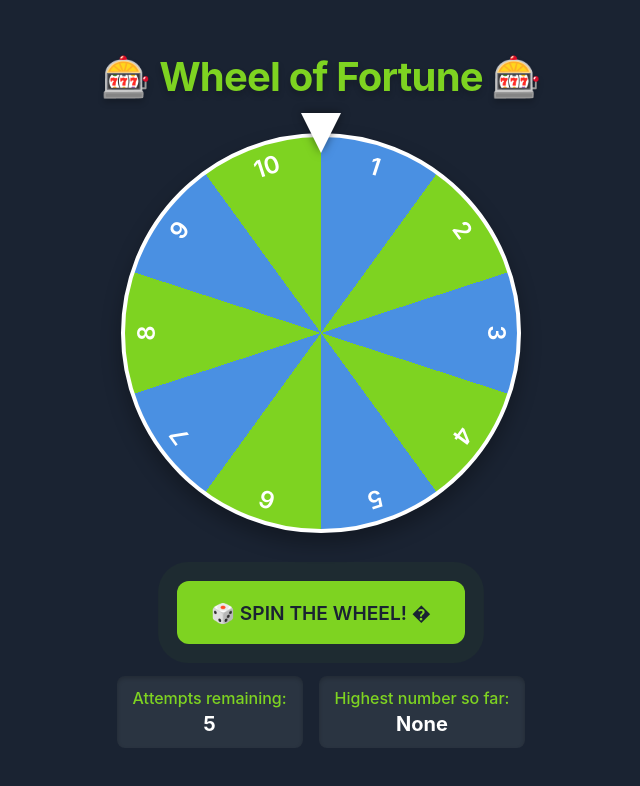
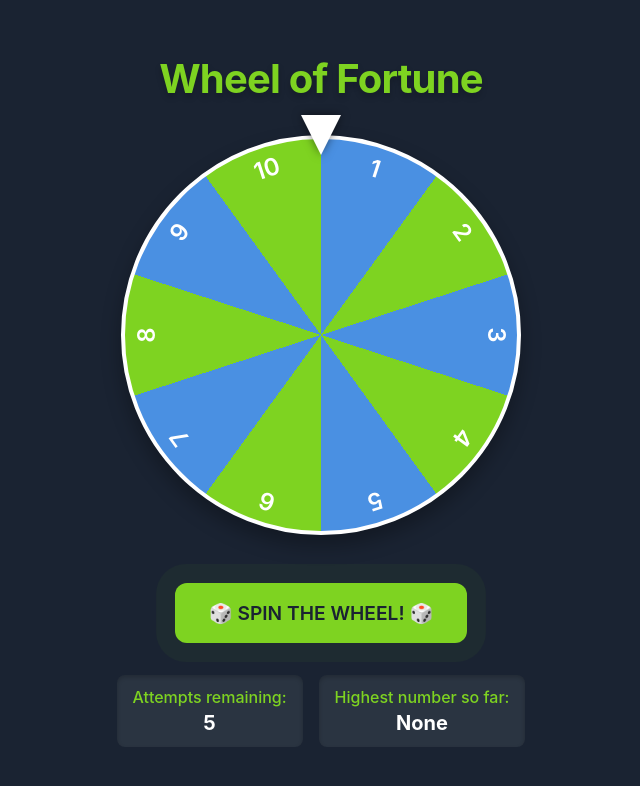
Before and after one commit to Jerlyn/wheeloffortune, a plain HTML site: page wof.html in a window 1280 px wide. Shown: the whole page, without its empty margins (319-959 px from the left). Drawn offline with Linux system fonts and the light colour scheme.

Commit message:
fixed 🎲

```diff
--- a/wof.html
+++ b/wof.html
@@ -281,7 +281,7 @@
 </head>
 <body>
     <div class="container">
-        <h1>🎰 Wheel of Fortune 🎰</h1>
+        <h1> Wheel of Fortune</h1>
 
         <div class="wheel-container">
             <div class="pointer" aria-hidden="true"></div>
@@ -453,7 +453,7 @@
                 wheel.setAttribute('aria-label', `Game complete. Final result: ${selectedNumber}. Highest number achieved: ${highestNumber}`);
             } else {
                 spinButton.disabled = false;
-                spinButton.textContent = '🎲 SPIN THE WHEEL! �';
+                spinButton.textContent = '🎲 SPIN THE WHEEL! 🎲';
                 spinButton.setAttribute('aria-label', 'Spin the wheel to get a random number');
                 spinButton.classList.add('ready');
             }
```
